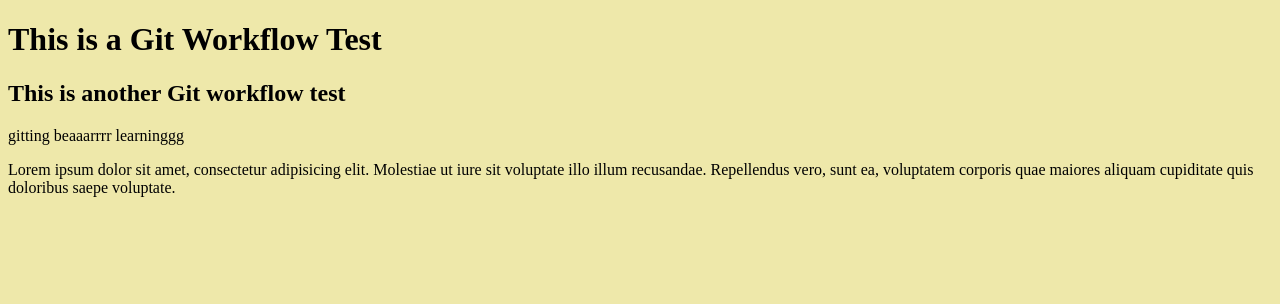
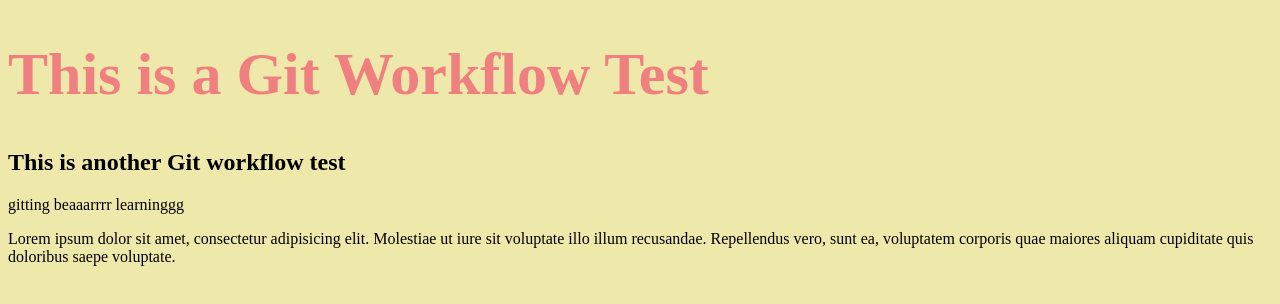
Before and after one commit to daman-m/bookish-octo-giggle, a plain HTML site: page index.html in a window 1280 px wide. Drawn offline with Linux system fonts and the light colour scheme.

Commit message:
added some pazazz (css styles) :tophat:

```diff
--- a/style.css
+++ b/style.css
@@ -1,3 +1,8 @@
 body {
     background-color: palegoldenrod;
 }
+
+h1 {
+    font-size: 60px;
+    color: lightcoral;
+}
```
